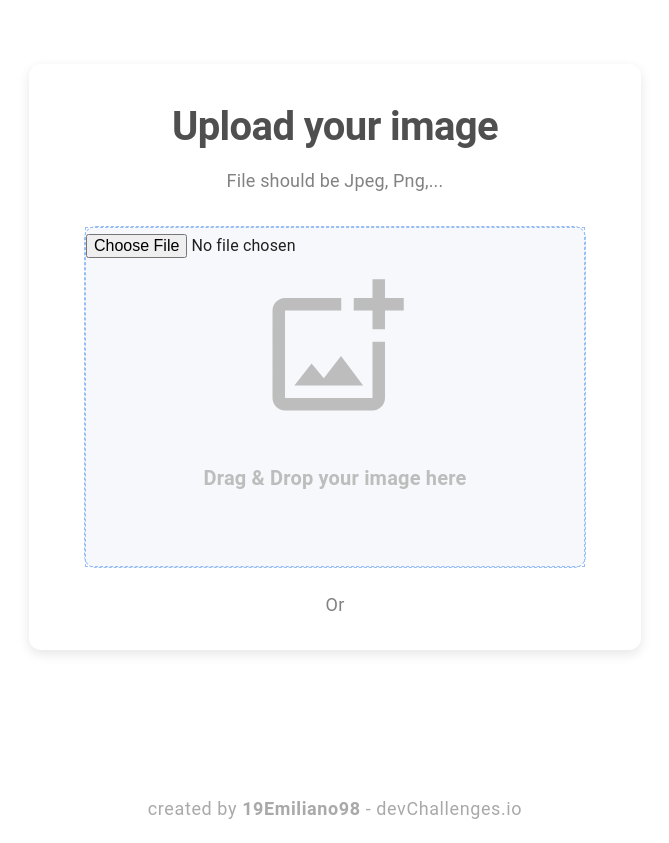
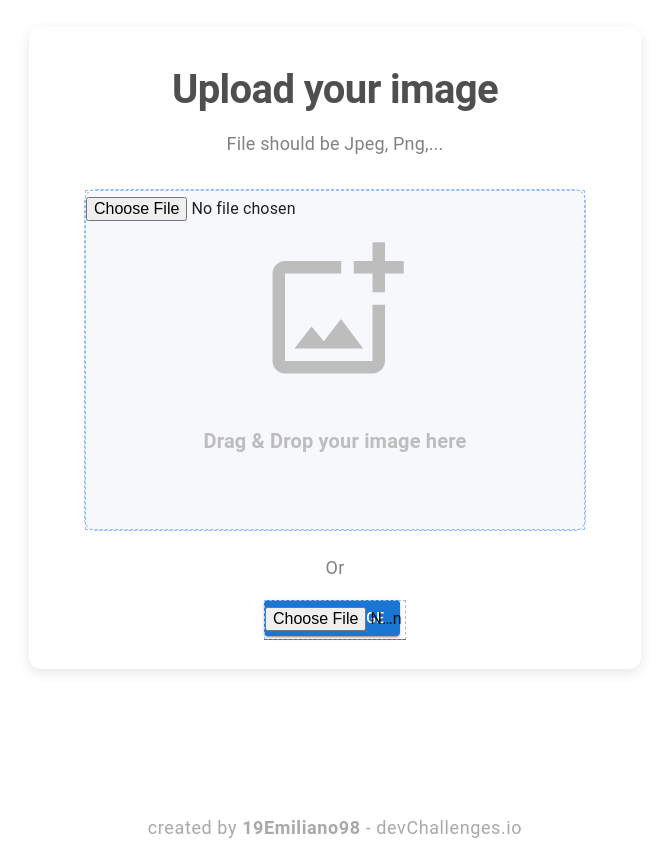
Before and after one commit to 19Emiliano98/ImageUploader-Backend, a React (Vite) app in the folder client/: page / in a window 1280 px wide. Shown: the whole page, without its empty margins (305-974 px from the left). Built offline with nearby package versions, Linux system fonts and the light colour scheme.

Commit message:
boton agregado

```diff
--- a/client/src/App.tsx
+++ b/client/src/App.tsx
@@ -12,11 +12,11 @@ const App: React.FC = () => {
         sx={{
           display: 'flex', flexDirection: 'column',
           justifyContent: 'center', alignItems: 'center',
-          height: '95vh', mt: 8
+          height: '95vh', mt: -5
         }}
       >
         <CardUploader />
-        <Box sx={{ mt: 18 }}>
+        <Box sx={{ position: 'absolute', mt: 120 }}>
           <Footer />
         </Box>
       </Box>
--- a/client/src/components/cardUploader/ImageUploadForm.tsx
+++ b/client/src/components/cardUploader/ImageUploadForm.tsx
@@ -1,7 +1,7 @@
 import { makeStyles } from '@material-ui/core/styles';
 import { Input } from '@material-ui/core';
 import AddPhotoAlternateOutlinedIcon from '@mui/icons-material/AddPhotoAlternateOutlined';
-import { Box, Typography } from '@mui/material';
+import { Box, Typography, Button } from '@mui/material';
 
 const useStyles = makeStyles(() => ({
   root: {
@@ -15,6 +15,11 @@ const useStyles = makeStyles(() => ({
     border: '1px dashed #97BEF4',
     margin: '312px 0px 0px -250px',
     //opacity: 0
+  },
+  button: {
+    width: 140,
+    height: 25,
+    border: '1px dashed #97BEF4',
   }
 }));
 
@@ -68,7 +73,6 @@ export const ImageUploadForm: React.FC = () => {
         classes={{ input: classes.input }}
         inputProps={{ 'aria-label': 'custom input' }}
         onChange={ handleImageChange }
-
       />
       <Box
         sx={{
@@ -81,10 +85,26 @@ export const ImageUploadForm: React.FC = () => {
           Drag & Drop your image here
         </Typography>
       </Box>
-
-      {/* <Button onClick={handleUpload} sx={{ position: 'absolute' , mt: 17.5, ml: -8.8 }} variant='contained'>
-        Upload Image
-      </Button> */}
+      <Box
+        sx={{
+          mt: 18
+        }}
+      >
+        <Button
+          sx={{
+            position: 'absolute'
+          }}
+          variant='contained'
+        >
+          Upload Image
+        </Button>
+        <Input
+          type='file'
+          classes={{ input: classes.button }}
+          inputProps={{ 'aria-label': 'custom input' }}
+          onChange={ handleImageChange }
+        />
+      </Box>
     </Box>
   );
 }
```
